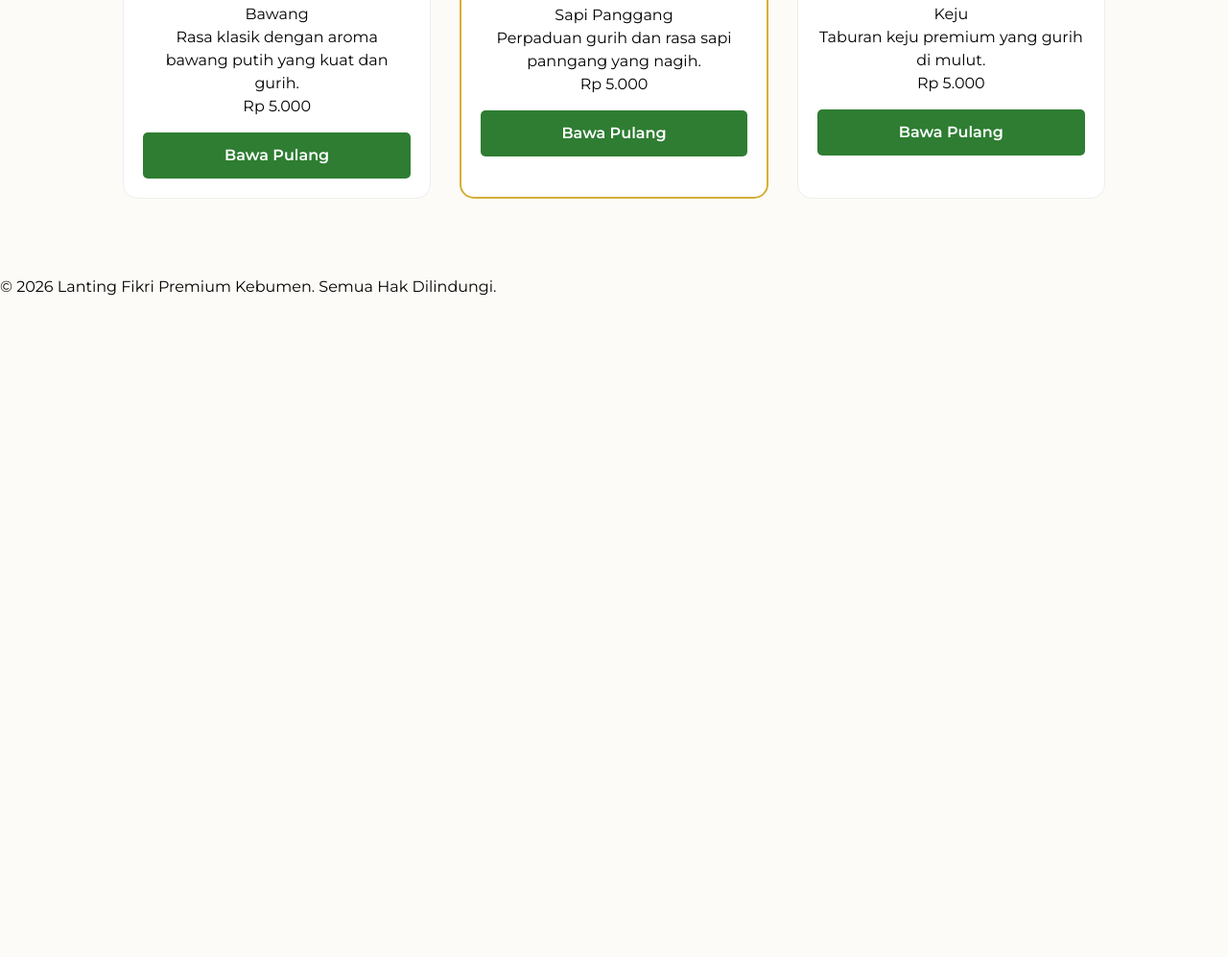
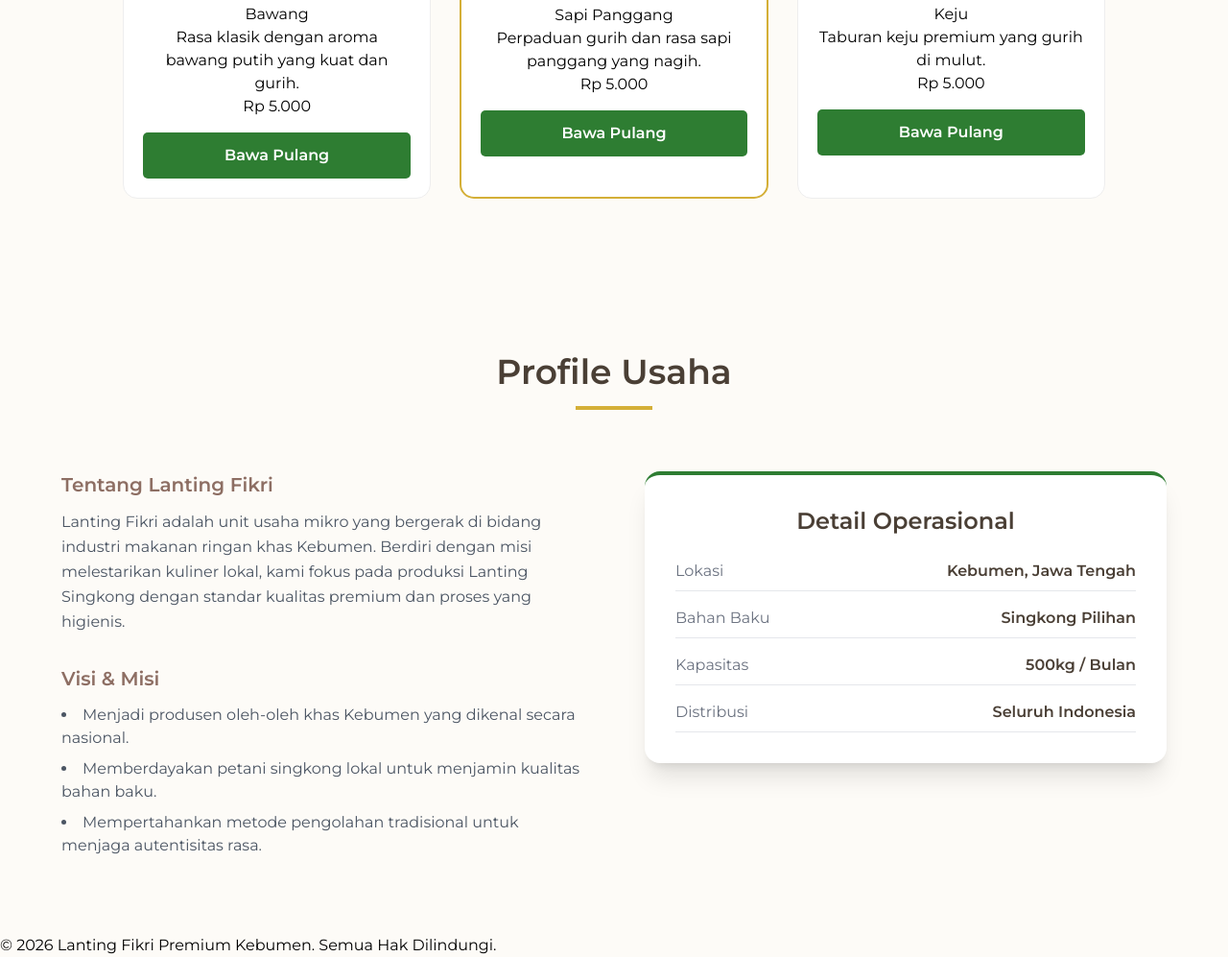
Before and after one commit to snikmah26-lgtm/lanting-khas-kebumen, a plain HTML site: page index.html in a window 1280 px wide. Shown: the part 1274-2271 px from the top of the page at 96% size. Before the commit the page ends 1585 px from the top, so only its background shows below. Drawn offline with nearby package versions, Linux system fonts and the light colour scheme.

Commit message:
Update index.html

```diff
--- a/index.html
+++ b/index.html
@@ -15,7 +15,7 @@
         <div class="menu">
             <a href="#home">Beranda</a>
             <a href="#katalog">Katalog</a>
-            <a href="#kisah">Kisah</a>
+            <a href="#profile">Profile</a>
             <a href="https://wa.me/6281806943026" class="cta-nav">Pesan Sekarang</a>
         </div>
     </nav>
@@ -49,7 +49,7 @@
                 </div>
                 <div class="p-info">
                     <h3>Sapi Panggang</h3>
-                    <p>Perpaduan gurih dan rasa sapi panngang yang nagih.</p>
+                    <p>Perpaduan gurih dan rasa sapi panggang yang nagih.</p>
                     <span class="price">Rp 5.000</span>
                     <button onclick="orderWA('Sapi Panggang')" class="btn-wa">Bawa Pulang</button>
                 </div>
@@ -68,6 +68,56 @@
         </div>
     </section>
 
+    <section id="profile" class="py-20 px-10 bg-[#FDFBF7]">
+        <div class="max-w-6xl mx-auto">
+            <div class="text-center mb-16">
+                <h2 class="text-4xl font-bold text-[#4A3F35]">Profile Usaha</h2>
+                <div class="mt-4 border-b-4 border-[#D4AF37] w-20 mx-auto"></div>
+            </div>
+
+            <div class="grid md:grid-cols-2 gap-16 items-start text-left">
+                <div class="space-y-8">
+                    <div>
+                        <h3 class="text-xl font-bold text-[#8D6E63] mb-3">Tentang Lanting Fikri</h3>
+                        <p class="text-gray-600 leading-relaxed">
+                            Lanting Fikri adalah unit usaha mikro yang bergerak di bidang industri makanan ringan khas Kebumen. Berdiri dengan misi melestarikan kuliner lokal, kami fokus pada produksi Lanting Singkong dengan standar kualitas premium dan proses yang higienis.
+                        </p>
+                    </div>
+                    <div>
+                        <h3 class="text-xl font-bold text-[#8D6E63] mb-3">Visi & Misi</h3>
+                        <ul class="list-disc list-inside text-gray-600 space-y-2">
+                            <li>Menjadi produsen oleh-oleh khas Kebumen yang dikenal secara nasional.</li>
+                            <li>Memberdayakan petani singkong lokal untuk menjamin kualitas bahan baku.</li>
+                            <li>Mempertahankan metode pengolahan tradisional untuk menjaga autentisitas rasa.</li>
+                        </ul>
+                    </div>
+                </div>
+
+                <div class="bg-white p-8 rounded-2xl shadow-xl border-t-4 border-[#2E7D32]">
+                    <h3 class="text-2xl font-bold text-[#4A3F35] mb-6 text-center">Detail Operasional</h3>
+                    <div class="space-y-4">
+                        <div class="flex justify-between border-b pb-2">
+                            <span class="text-gray-500">Lokasi</span>
+                            <span class="font-semibold text-[#4A3F35]">Kebumen, Jawa Tengah</span>
+                        </div>
+                        <div class="flex justify-between border-b pb-2">
+                            <span class="text-gray-500">Bahan Baku</span>
+                            <span class="font-semibold text-[#4A3F35]">Singkong Pilihan</span>
+                        </div>
+                        <div class="flex justify-between border-b pb-2">
+                            <span class="text-gray-500">Kapasitas</span>
+                            <span class="font-semibold text-[#4A3F35]">500kg / Bulan</span>
+                        </div>
+                        <div class="flex justify-between border-b pb-2">
+                            <span class="text-gray-500">Distribusi</span>
+                            <span class="font-semibold text-[#4A3F35]">Seluruh Indonesia</span>
+                        </div>
+                    </div>
+                </div>
+            </div>
+        </div>
+    </section>
+
     <footer>
         <p>&copy; 2026 Lanting Fikri Premium Kebumen. Semua Hak Dilindungi.</p>
     </footer>
```
